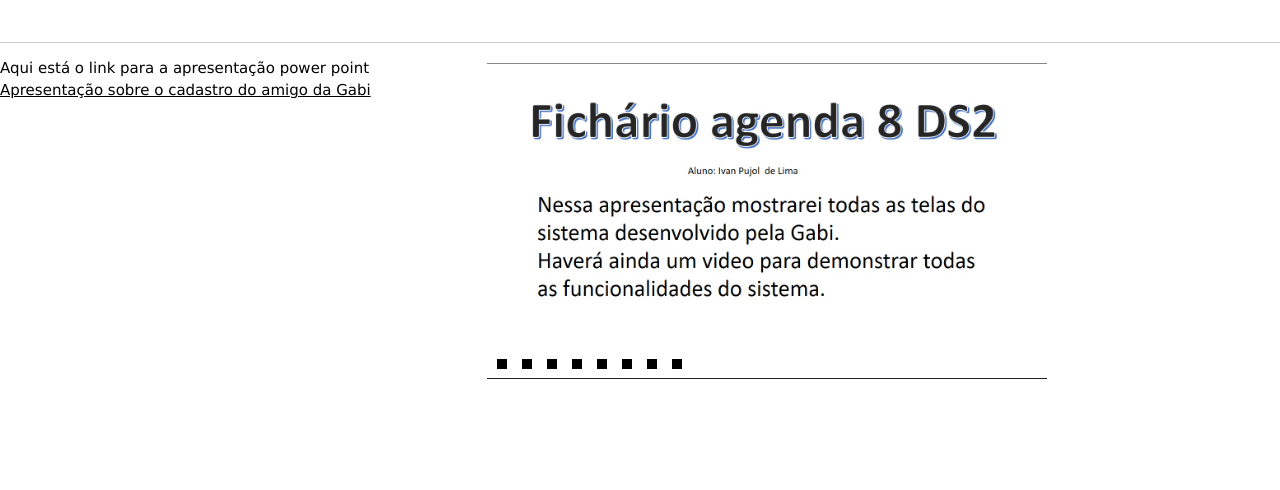
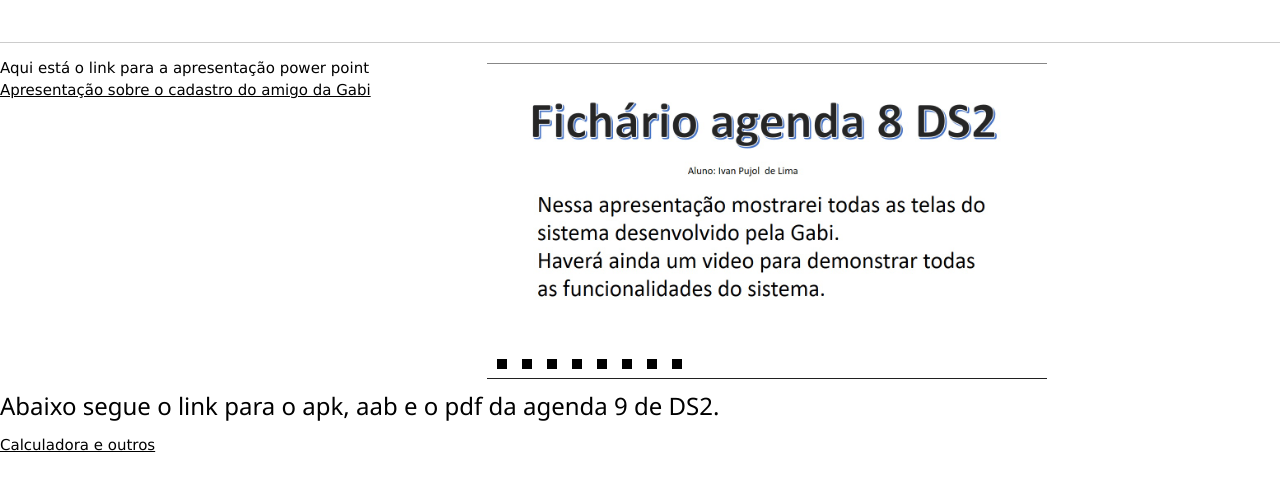
Before and after one commit to Ivan-Pujol/ds2agenda8fichario, a plain HTML site: page index.htm in a window 1280 px wide. Shown: the part 370-860 px from the top of the page. Before the commit the page ends 800 px from the top, so only its background shows below. Drawn offline with nearby package versions, Linux system fonts and the light colour scheme.

Commit message:
adicionado os arquivos do fichario da agenda 9 de DS2

```diff
--- a/index.htm
+++ b/index.htm
@@ -92,6 +92,15 @@
             <br>
         </div>
         <br>
+        <div class="w3-row">
+            <div class="w3-col">
+                <h3>Abaixo segue o link para o apk, aab e o pdf da agenda 9 de DS2.</h3>
+                <a href="./calculadora/DS2 agenda9.rar">Calculadora e outros</a>
+            </div>
+        </div>
+        <br>
+        <br>
     </div>
+
 </body>
 </html>
```
Also changed, not shown: 1 other file.
